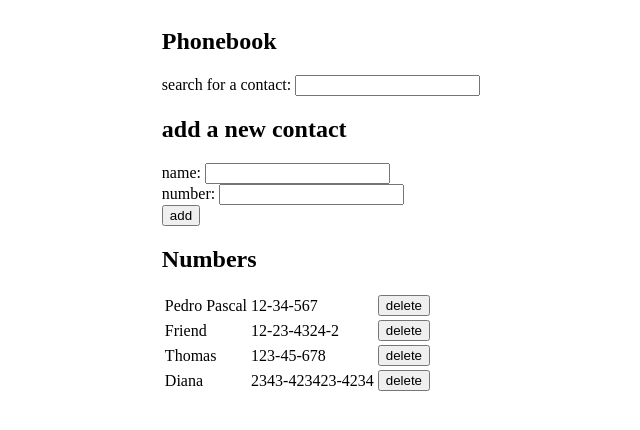
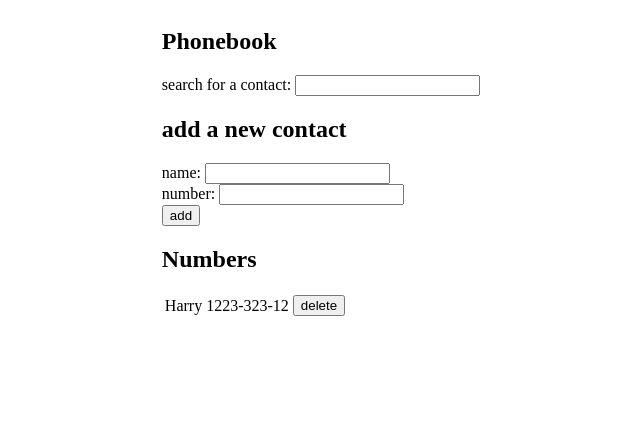
Before and after one commit to dwahroianmai/fullstackopen, a React (Create React App) app in the folder part2/phonebook/: page / in a window 1280 px wide. Shown: the top 430 px of the page, without its empty margins (319-959 px from the left). Built offline with nearby package versions, Linux system fonts and the light colour scheme; data requests are answered from the project's data file.

Commit message:
exercise 2.17

```diff
--- a/part2/phonebook/db.json
+++ b/part2/phonebook/db.json
@@ -1,24 +1,9 @@
 {
   "persons": [
     {
-      "name": "Pedro Pascal",
-      "number": "12-34-567",
+      "name": "Harry ",
+      "number": "1223-323-12",
       "id": 1
-    },
-    {
-      "name": "Friend",
-      "number": "12-23-4324-2",
-      "id": 2
-    },
-    {
-      "name": "Thomas",
-      "number": "123-45-678",
-      "id": 3
-    },
-    {
-      "name": "Diana",
-      "number": "2343-423423-4234",
-      "id": 4
     }
   ]
 }
--- a/part2/phonebook/src/App.js
+++ b/part2/phonebook/src/App.js
@@ -2,7 +2,7 @@ import { useState, useEffect } from "react";
 import Search from "./components/Search";
 import PersonForm from "./components/PersonForm";
 import Persons from "./components/Persons";
-import Notification from "./components/Notifications";
+import notify from "./components/Notifications";
 import services from "./services/persons";
 import axios from "axios";
 import "./styles.css";
@@ -15,6 +15,7 @@ const App = () => {
   const [newNumber, setNewNumber] = useState("");
   const [search, setSearch] = useState("");
   const [addedNotify, setAddedNotify] = useState(null);
+  const [error, setError] = useState(null);
 
   useEffect(() => {
     services.getContacts().then((people) => setPersons(people));
@@ -56,16 +57,26 @@ const App = () => {
           contact.id = persons[i].id;
           axios
             .put(`http://localhost:3001/persons/${persons[i].id}`, contact)
-            .then((response) =>
+            .then((response) => {
               setPersons(
                 persons.map((person) =>
                   person.id !== response.data.id ? person : response.data
                 )
-              )
-            );
-          setAddedNotify(`${contact.name}'s number was changed successfully.`);
+              );
+              setAddedNotify(
+                `${contact.name}'s number was changed successfully.`
+              );
+              setTimeout(() => {
+                setAddedNotify(null);
+              }, 5000);
+            })
+            .catch(() => {
+              setError(
+                `${contact.name} was already removed from your phonebook, please refresh the page.`
+              );
+            });
           setTimeout(() => {
-            setAddedNotify(null);
+            setError(null);
           }, 5000);
         }
         setNewName("");
@@ -103,7 +114,8 @@ const App = () => {
       <h2>Phonebook</h2>
       <Search val={search} onchange={handleSearch} />
       <h2>add a new contact</h2>
-      <Notification text={addedNotify} />
+      <notify.Notification text={addedNotify} />
+      <notify.Error text={error} />
       <PersonForm
         nameVal={newName}
         nameChange={handleNameChange}
--- a/part2/phonebook/src/components/Notifications.js
+++ b/part2/phonebook/src/components/Notifications.js
@@ -5,4 +5,13 @@ const Notification = ({ text }) => {
   return <div className="notification">{text}</div>;
 };
 
-export default Notification;
+const Error = ({ text }) => {
+  if (text === null) {
+    return null;
+  }
+  return <div className="error">{text}</div>;
+};
+
+const notify = { Notification, Error };
+
+export default notify;
--- a/part2/phonebook/src/styles.css
+++ b/part2/phonebook/src/styles.css
@@ -4,9 +4,17 @@
   align-items: center;
 }
 
-.notification {
+.notification,
+.error {
   padding: 10px;
-  border: 2px solid green;
   border-radius: 12px;
   margin: 10px;
 }
+
+.notification {
+  border: 2px solid green;
+}
+
+.error {
+  border: 2px solid red;
+}
```
